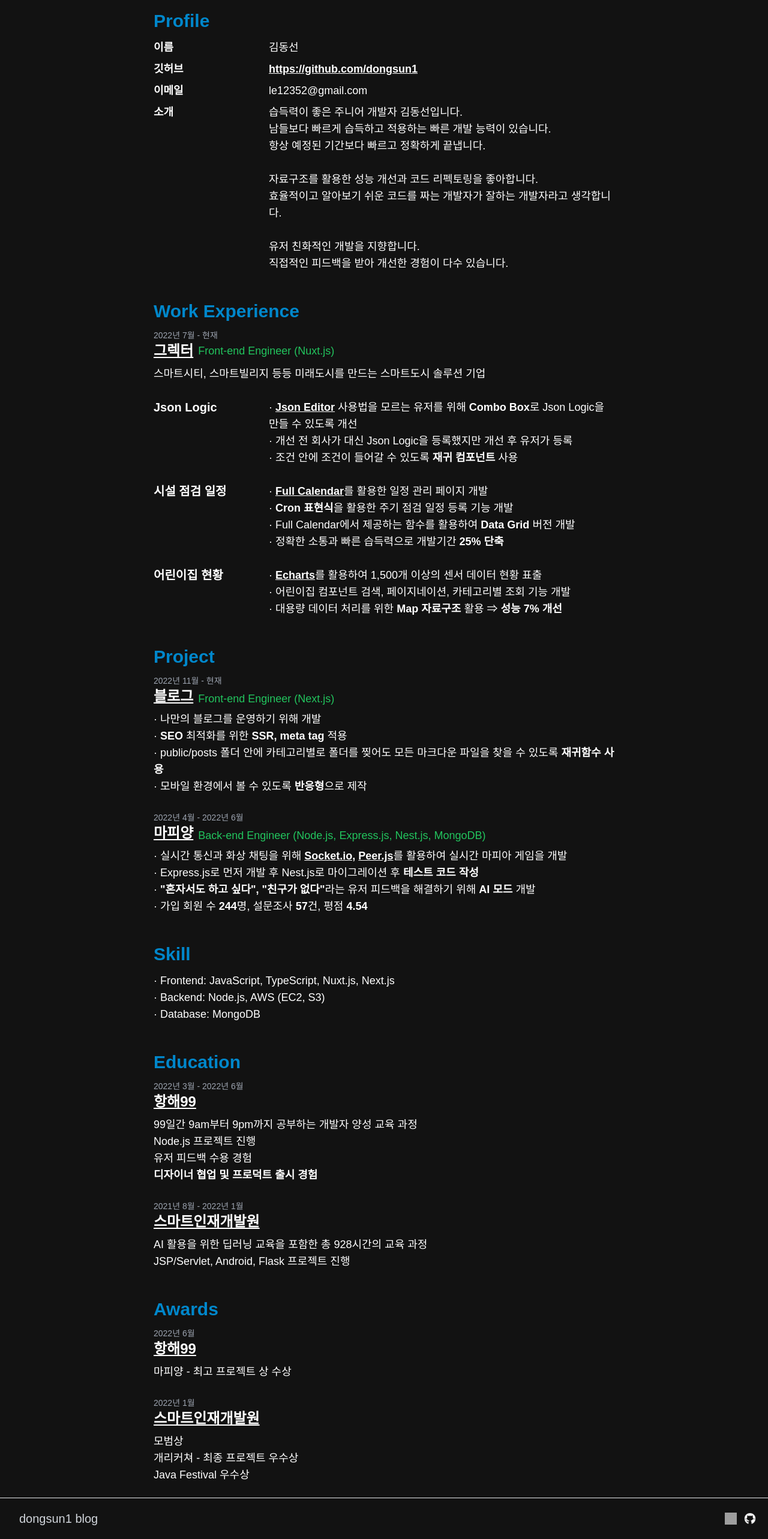
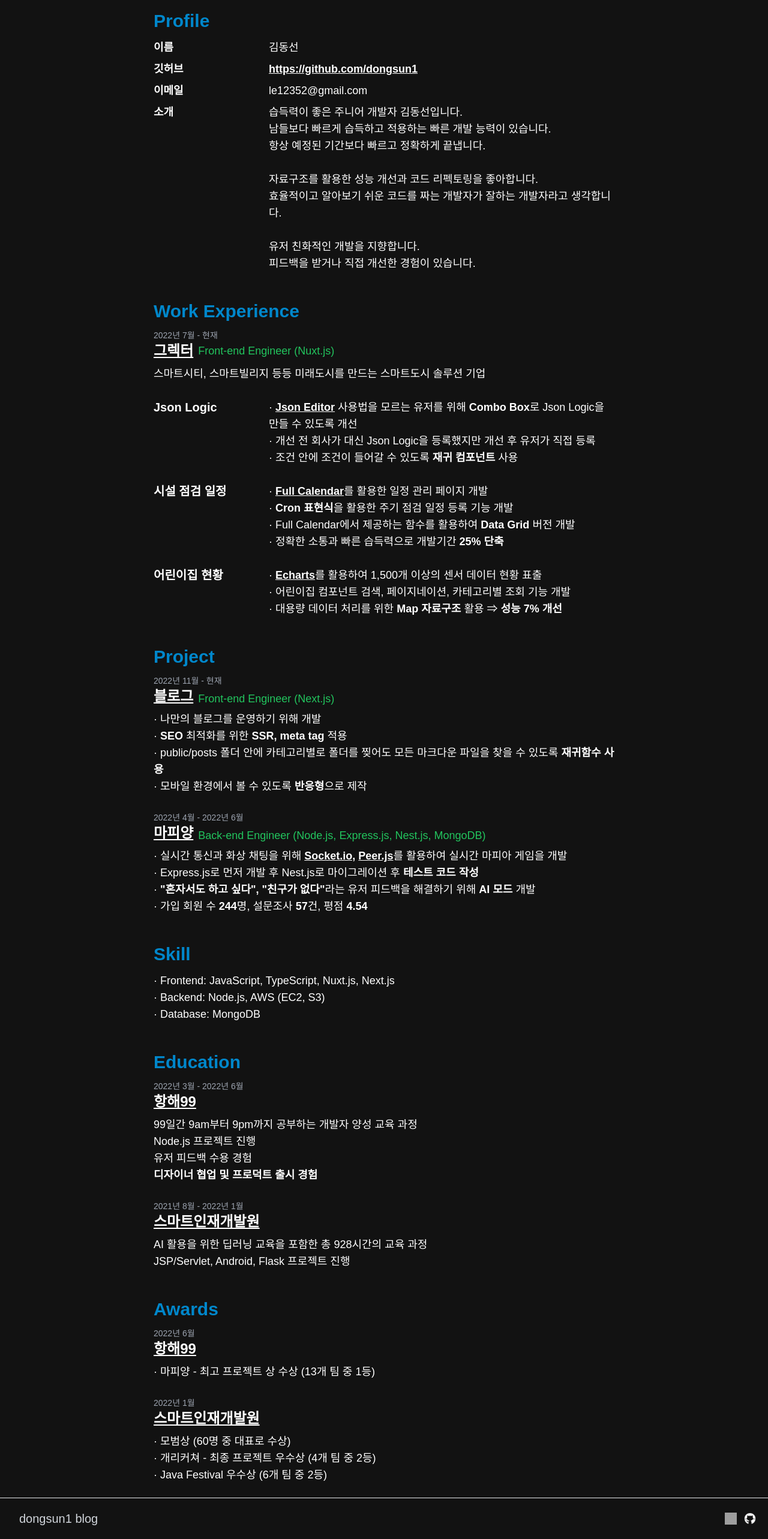
Before and after one commit to dongsun1/dongsun1.dev, a Next.js app: page /resume in a window 1280 px wide. Shown: the part 220-2786 px from the top of the page at 60% size. Built offline with nearby package versions, Linux system fonts and the light colour scheme; grey boxes are pictures that could not be loaded; a web font is replaced by a local one.

Commit message:
update resume

```diff
--- a/pages/resume.tsx
+++ b/pages/resume.tsx
@@ -34,7 +34,7 @@ export default function About() {
               <p>효율적이고 알아보기 쉬운 코드를 짜는 개발자가 잘하는 개발자라고 생각합니다.</p>
               <br />
               <p>유저 친화적인 개발을 지향합니다.</p>
-              <p>직접적인 피드백을 받아 개선한 경험이 다수 있습니다.</p>
+              <p>피드백을 받거나 직접 개선한 경험이 있습니다.</p>
               <p></p>
             </div>
           </div>
@@ -60,7 +60,7 @@ export default function About() {
                 </Link>{' '}
                 사용법을 모르는 유저를 위해 <span className="font-bold">Combo Box</span>로 Json Logic을 만들 수 있도록 개선
               </p>
-              <p>· 개선 전 회사가 대신 Json Logic을 등록했지만 개선 후 유저가 등록</p>
+              <p>· 개선 전 회사가 대신 Json Logic을 등록했지만 개선 후 유저가 직접 등록</p>
               <p>
                 · 조건 안에 조건이 들어갈 수 있도록 <span className="font-bold">재귀 컴포넌트</span> 사용
               </p>
@@ -189,15 +189,15 @@ export default function About() {
           <Link href="https://hanghae99.spartacodingclub.kr/" className="mr-2 text-2xl underline mb-2 font-bold">
             항해99
           </Link>
-          <p>마피양 - 최고 프로젝트 상 수상</p>
+          <p>· 마피양 - 최고 프로젝트 상 수상 (13개 팀 중 1등)</p>
           <br />
           <span className="text-sm text-gray-400">2022년 1월</span>
           <Link href="https://smhrd.or.kr/" className="mr-2 text-2xl underline mb-2 font-bold">
             스마트인재개발원
           </Link>
-          <p>모범상</p>
-          <p>개리커쳐 - 최종 프로젝트 우수상</p>
-          <p>Java Festival 우수상</p>
+          <p>· 모범상 (60명 중 대표로 수상)</p>
+          <p>· 개리커쳐 - 최종 프로젝트 우수상 (4개 팀 중 2등)</p>
+          <p>· Java Festival 우수상 (6개 팀 중 2등)</p>
         </div>
       </div>
     </Container>
```
